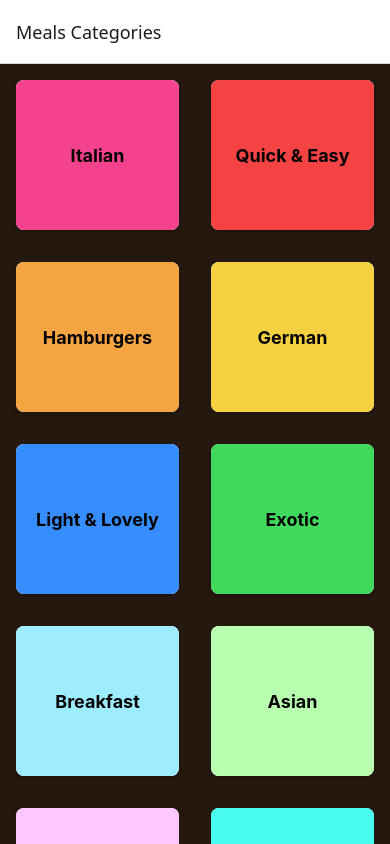
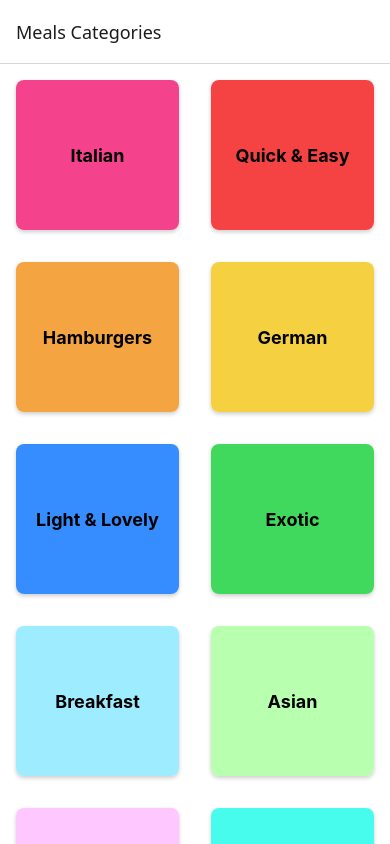
Before and after one commit to zakarpatrik/meals-app, a React Native app: screen / in a window 390 px wide. Built offline with nearby package versions, Linux system fonts and the light colour scheme.

Commit message:
Implementing navigation between two screens

```diff
--- a/App.js
+++ b/App.js
@@ -3,6 +3,7 @@
 import { NavigationContainer } from '@react-navigation/native';
 import { StatusBar } from 'expo-status-bar';
 import { createNativeStackNavigator } from '@react-navigation/native-stack';
+import MealsOverviewScreen from './screens/MealsOverviewScreen';
 
 const Stack = createNativeStackNavigator();
 
@@ -13,6 +14,7 @@
       <NavigationContainer>
         <Stack.Navigator id="meals-navigation">
           <Stack.Screen name="Meals Categories" component={CategoriesScreen} />
+          <Stack.Screen name="Meals Overview" component={MealsOverviewScreen} />
         </Stack.Navigator>
       </NavigationContainer>
     </>
--- a/components/CategoryGridTile.jsx
+++ b/components/CategoryGridTile.jsx
@@ -1,10 +1,10 @@
 import { Pressable, Text, View, StyleSheet, Platform } from 'react-native';
 
-const CategoryGridTile = ({ title, color }) => {
+const CategoryGridTile = ({ title, color, onPress }) => {
   return (
     <View style={styles.gridItem}>
       <Pressable android_ripple={{ color: '#ccc' }}
-                 style={({ pressed }) => [styles.button, pressed ? styles.buttonPressed : null]}>
+                 style={({ pressed }) => [styles.button, pressed ? styles.buttonPressed : null]} onPress={onPress}>
         <View style={[styles.innerContainer, , { backgroundColor: color }]}>
           <Text style={styles.title}>{title}</Text>
         </View>
--- a/screens/CategoriesScreen.jsx
+++ b/screens/CategoriesScreen.jsx
@@ -2,13 +2,17 @@
 import { FlatList, StyleSheet } from 'react-native';
 import CategoryGridTile from '../components/CategoryGridTile';
 
-const renderCategoryItem = ({ item }) => {
-  return (
-    <CategoryGridTile title={item.title} color={item.color} />
-  );
-};
 
-const CategoriesScreen = () => {
+const CategoriesScreen = ({ navigation }) => {
+  const renderCategoryItem = ({ item }) => {
+    const pressHandler = () => {
+      navigation.navigate('Meals Overview');
+    };
+
+    return (
+      <CategoryGridTile title={item.title} color={item.color} onPress={pressHandler} />
+    );
+  };
   return (
     <FlatList style={styles.container} data={CATEGORIES} renderItem={renderCategoryItem}
               keyExtractor={(item) => item.id} numColumns={2} />
@@ -19,6 +23,6 @@
 
 const styles = StyleSheet.create({
   container: {
-    backgroundColor: '#24180f',
+    backgroundColor: '#fff',
   },
 });
--- /dev/null
+++ b/screens/MealsOverviewScreen.jsx
@@ -0,0 +1,19 @@
+import { MEALS } from '../data/dummy-data';
+import { StyleSheet, Text, View } from 'react-native';
+
+const MealsOverviewScreen = () => {
+  return (
+    <View style={styles.container}>
+      <Text>Meals Overview Screen</Text>
+    </View>
+  );
+};
+
+export default MealsOverviewScreen;
+
+const styles = StyleSheet.create({
+  container: {
+    flex: 1,
+    padding: 16,
+  },
+});
```
